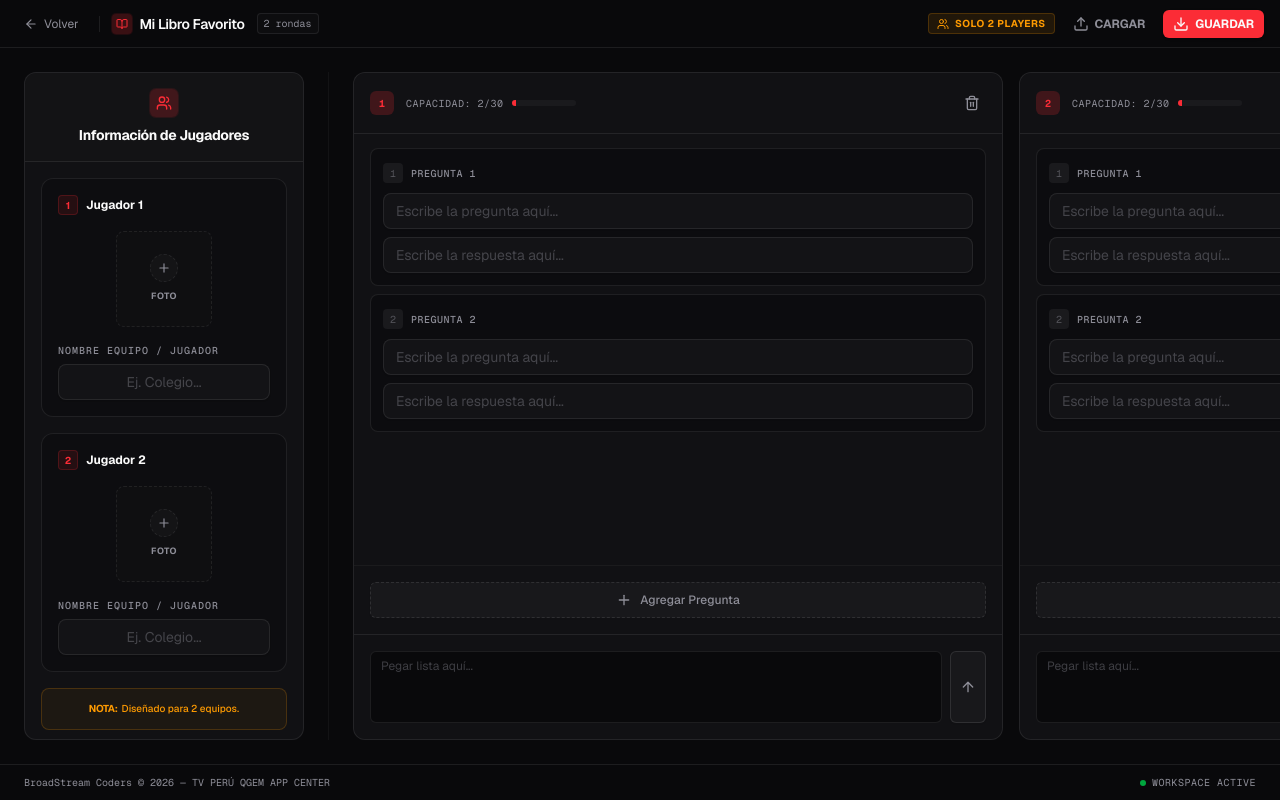
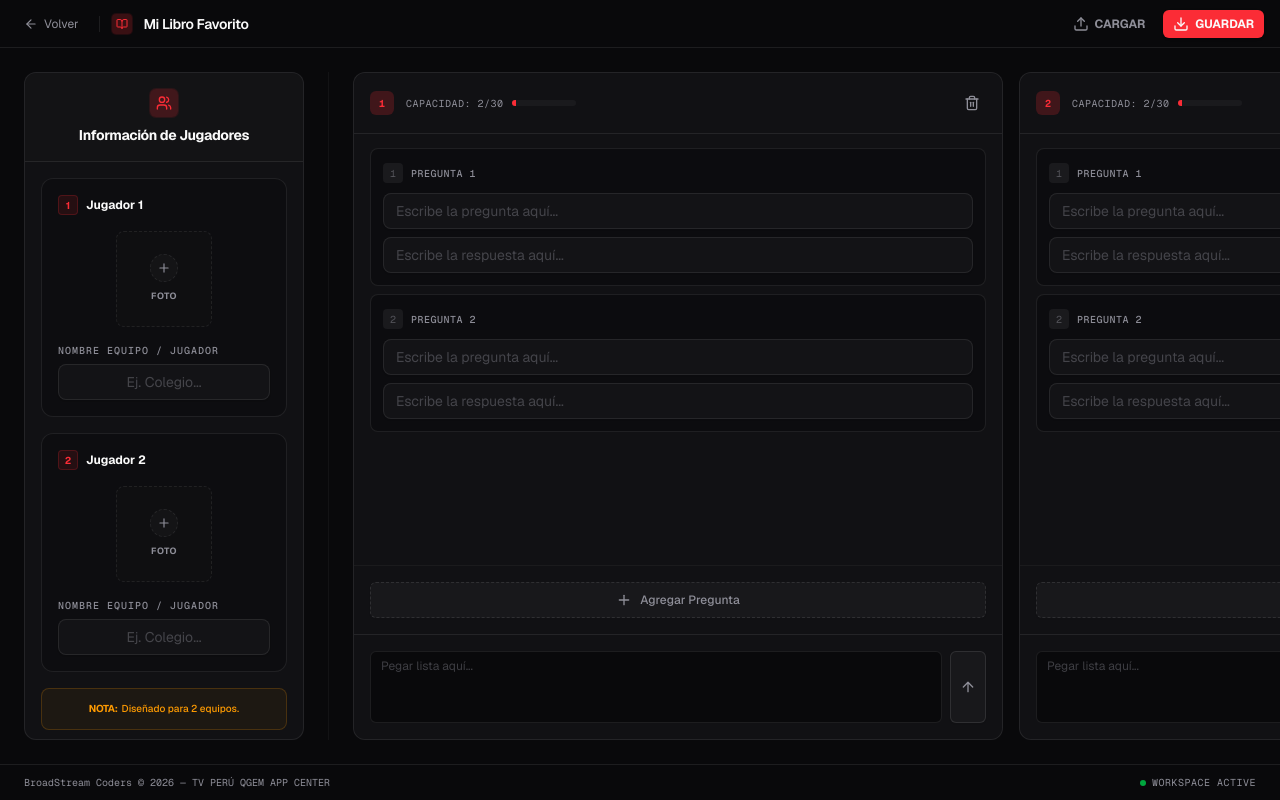
Before and after one commit to BroadStream-Coders/TvPeru-QGEM-AppCenter, a Next.js app in the folder apps/web/: page /workspaces/mi-libro-favorito in a window 1280 px wide. Built offline with nearby package versions, Linux system fonts and the light colour scheme.

Commit message:
refactor(web): implement useWorkspaceHeader hook for dynamic header management across multiple pages

```diff
--- a/apps/web/src/app/workspaces/album/page.tsx
+++ b/apps/web/src/app/workspaces/album/page.tsx
@@ -1,11 +1,10 @@
 "use client";
 
-import { useState } from "react";
+import { useState, useEffect } from "react";
 import { Image as ImageIcon } from "lucide-react";
 import { saveAsZip, loadZipFile } from "@/helpers/persistence";
-import { WorkspaceShell } from "@/components/shared/WorkspaceShell";
-import { FileActions } from "@/components/shared/FileActions";
 import { GroupsContainer } from "@/components/shared/group-column/layout/GroupsContainer";
+import { useWorkspaceHeader } from "@/hooks/use-workspace-header";
 import { nanoid } from "nanoid";
 import { ImageSlot } from "@/types";
 import { AlbumColumn } from "./components/AlbumColumn";
@@ -50,6 +49,8 @@ const createEmptyAlbumRound = (): AlbumRound => {
 
 export default function AlbumPage() {
   const [rounds, setRounds] = useState<AlbumRound[]>([createEmptyAlbumRound()]);
+  const setHeader = useWorkspaceHeader((s) => s.setHeader);
+  const resetHeader = useWorkspaceHeader((s) => s.resetHeader);
 
   const addRound = () => {
     setRounds((prev) => [...prev, createEmptyAlbumRound()]);
@@ -238,15 +239,22 @@ export default function AlbumPage() {
     }
   };
 
+  useEffect(() => {
+    return () => resetHeader();
+  }, [resetHeader]);
+
+  useEffect(() => {
+    setHeader({
+      title: "Album",
+      icon: <ImageIcon className="h-3 w-3" />,
+      format: "zip",
+      onSave: handleSave,
+      onLoad: handleLoad,
+    });
+  }, [rounds, setHeader]);
+
   return (
-    <WorkspaceShell
-      title="Album"
-      icon={<ImageIcon className="h-3 w-3" />}
-      badge={`${rounds.length} columna${rounds.length !== 1 ? "s" : ""}`}
-      actions={
-        <FileActions format="zip" onSave={handleSave} onLoad={handleLoad} />
-      }
-    >
+    <main className="flex-1 overflow-hidden">
       <GroupsContainer onAddGroup={addRound} addLabel="Agregar columna">
         {rounds.map((round, roundIndex) => (
           <AlbumColumn
@@ -263,6 +271,6 @@ export default function AlbumPage() {
           />
         ))}
       </GroupsContainer>
-    </WorkspaceShell>
+    </main>
   );
 }
--- a/apps/web/src/app/workspaces/calculo-mental/page.tsx
+++ b/apps/web/src/app/workspaces/calculo-mental/page.tsx
@@ -1,10 +1,11 @@
 "use client";
+
+import { useEffect } from "react";
 
 import { Calculator } from "lucide-react";
 import { saveAsJson, loadJsonFile } from "@/helpers/persistence";
-import { WorkspaceShell } from "@/components/shared/WorkspaceShell";
-import { FileActions } from "@/components/shared/FileActions";
 import { GroupsContainer } from "@/components/shared/group-column/layout/GroupsContainer";
+import { useWorkspaceHeader } from "@/hooks/use-workspace-header";
 import { useWorkspaceGroups } from "@/hooks/use-workspace-groups";
 import { CalculoMentalColumn } from "./components/CalculoMentalColumn";
 
@@ -43,6 +44,9 @@ export default function CalculoMentalPage() {
     replaceGroup,
     setGroups,
   } = useWorkspaceGroups<BoardData>([[createEmptyBoard()]], createEmptyBoard);
+
+  const setHeader = useWorkspaceHeader((s) => s.setHeader);
+  const resetHeader = useWorkspaceHeader((s) => s.resetHeader);
 
   const handleQuickLoad = (groupIndex: number, matrix: string[][]) => {
     const boards: BoardData[] = [];
@@ -89,15 +93,22 @@ export default function CalculoMentalPage() {
     }
   };
 
+  useEffect(() => {
+    return () => resetHeader();
+  }, [resetHeader]);
+
+  useEffect(() => {
+    setHeader({
+      title: "Cálculo Mental",
+      icon: <Calculator className="h-3 w-3" />,
+      format: "json",
+      onSave: handleSave,
+      onLoad: handleLoad,
+    });
+  }, [setHeader]);
+
   return (
-    <WorkspaceShell
-      title="Cálculo Mental"
-      icon={<Calculator className="h-3 w-3" />}
-      badge={`${groups.length} grupo${groups.length !== 1 ? "s" : ""}`}
-      actions={
-        <FileActions format="json" onSave={handleSave} onLoad={handleLoad} />
-      }
-    >
+    <main className="flex-1 overflow-hidden">
       <GroupsContainer onAddGroup={addGroup} addLabel="Añadir Grupo">
         {groups.map((boards, groupIndex) => (
           <CalculoMentalColumn
@@ -119,6 +130,6 @@ export default function CalculoMentalPage() {
           />
         ))}
       </GroupsContainer>
-    </WorkspaceShell>
+    </main>
   );
 }
--- a/apps/web/src/app/workspaces/deletreo/page.tsx
+++ b/apps/web/src/app/workspaces/deletreo/page.tsx
@@ -1,11 +1,12 @@
 "use client";
+
+import { useEffect } from "react";
 
 import { SpellCheck } from "lucide-react";
 import { saveAsJson, loadJsonFile } from "@/helpers/persistence";
 import { getColumnData } from "@/helpers/data-processing";
-import { WorkspaceShell } from "@/components/shared/WorkspaceShell";
-import { FileActions } from "@/components/shared/FileActions";
 import { GroupsContainer } from "@/components/shared/group-column/layout/GroupsContainer";
+import { useWorkspaceHeader } from "@/hooks/use-workspace-header";
 import { useWorkspaceGroups } from "@/hooks/use-workspace-groups";
 import { DeletreoColumn } from "./components/DeletreoColumn";
 
@@ -30,6 +31,9 @@ export default function DeletreoPage() {
     replaceGroup,
     setGroups,
   } = useWorkspaceGroups<string>([["", "", ""]], () => "");
+
+  const setHeader = useWorkspaceHeader((s) => s.setHeader);
+  const resetHeader = useWorkspaceHeader((s) => s.resetHeader);
 
   const handleQuickLoad = (groupIndex: number, matrix: string[][]) => {
     replaceGroup(groupIndex, getColumnData(matrix, 0));
@@ -56,15 +60,22 @@ export default function DeletreoPage() {
     }
   };
 
+  useEffect(() => {
+    return () => resetHeader();
+  }, [resetHeader]);
+
+  useEffect(() => {
+    setHeader({
+      title: "Deletreo",
+      icon: <SpellCheck className="h-3 w-3" />,
+      format: "json",
+      onSave: handleSave,
+      onLoad: handleLoad,
+    });
+  }, [setHeader]);
+
   return (
-    <WorkspaceShell
-      title="Deletreo"
-      icon={<SpellCheck className="h-3 w-3" />}
-      badge={`${groups.length} ronda${groups.length !== 1 ? "s" : ""}`}
-      actions={
-        <FileActions format="json" onSave={handleSave} onLoad={handleLoad} />
-      }
-    >
+    <main className="flex-1 overflow-hidden">
       <GroupsContainer onAddGroup={addGroup} addLabel="Agregar ronda">
         {groups.map((words, groupIndex) => (
           <DeletreoColumn
@@ -81,6 +92,6 @@ export default function DeletreoPage() {
           />
         ))}
       </GroupsContainer>
-    </WorkspaceShell>
+    </main>
   );
 }
--- a/apps/web/src/app/workspaces/examen/page.tsx
+++ b/apps/web/src/app/workspaces/examen/page.tsx
@@ -1,10 +1,9 @@
 "use client";
 
-import { useRef } from "react";
+import { useRef, useEffect } from "react";
 import { FileText, Layers } from "lucide-react";
 import { saveAsJson, loadJsonFile } from "@/helpers/persistence";
-import { WorkspaceShell } from "@/components/shared/WorkspaceShell";
-import { FileActions } from "@/components/shared/FileActions";
+import { useWorkspaceHeader } from "@/hooks/use-workspace-header";
 import { LevelTabs } from "@/components/shared/LevelTabs";
 import { nanoid } from "nanoid";
 import { ExamenSessionData } from "./types";
@@ -36,6 +35,9 @@ export default function ExamenPage() {
   const level2Ref = useRef<ExamenLevel2ViewRef>(null);
   const level3Ref = useRef<ExamenLevel3ViewRef>(null);
   const level4Ref = useRef<ExamenLevel4ViewRef>(null);
+
+  const setHeader = useWorkspaceHeader((s) => s.setHeader);
+  const resetHeader = useWorkspaceHeader((s) => s.resetHeader);
 
   const handleSave = () => {
     const data1 = level1Ref.current?.getData() || [];
@@ -164,15 +166,22 @@ export default function ExamenPage() {
     }
   };
 
+  useEffect(() => {
+    return () => resetHeader();
+  }, [resetHeader]);
+
+  useEffect(() => {
+    setHeader({
+      title: "Examen",
+      icon: <FileText className="h-3 w-3" />,
+      format: "json",
+      onSave: handleSave,
+      onLoad: handleLoad,
+    });
+  }, [setHeader]);
+
   return (
-    <WorkspaceShell
-      title="Examen"
-      icon={<FileText className="h-3 w-3" />}
-      badge="4 niveles"
-      actions={
-        <FileActions format="json" onSave={handleSave} onLoad={handleLoad} />
-      }
-    >
+    <main className="flex-1 overflow-hidden">
       <LevelTabs
         levels={[
           {
@@ -197,6 +206,6 @@ export default function ExamenPage() {
           },
         ]}
       />
-    </WorkspaceShell>
+    </main>
   );
 }
--- a/apps/web/src/app/workspaces/impostor/page.tsx
+++ b/apps/web/src/app/workspaces/impostor/page.tsx
@@ -1,11 +1,10 @@
 "use client";
 
-import { useState } from "react";
+import { useState, useEffect } from "react";
 import { VenetianMask, Layers } from "lucide-react";
 import { nanoid } from "nanoid";
 import { saveAsZip, loadZipFile } from "@/helpers/persistence";
-import { WorkspaceShell } from "@/components/shared/WorkspaceShell";
-import { FileActions } from "@/components/shared/FileActions";
+import { useWorkspaceHeader } from "@/hooks/use-workspace-header";
 import { LevelTabs } from "@/components/shared/LevelTabs";
 import { ImpostorLevel1View } from "./components/ImpostorLevel1View";
 import { ImpostorLevel2View } from "./components/ImpostorLevel2View";
@@ -90,6 +89,12 @@ export default function ImpostorPage() {
     nivel1: [createEmptyLevel1Round()],
     nivel2: [createEmptyLevel2Round()],
   });
+
+  const setHeader = useWorkspaceHeader((s) => s.setHeader);
+  const resetHeader = useWorkspaceHeader((s) => s.resetHeader);
+
+  const totalRounds =
+    roundsPerLevel.nivel1.length + roundsPerLevel.nivel2.length;
 
   const setRoundsForLevel = (
     level: LevelId,
@@ -454,18 +459,22 @@ export default function ImpostorPage() {
     }
   };
 
-  const totalRounds =
-    roundsPerLevel.nivel1.length + roundsPerLevel.nivel2.length;
+  useEffect(() => {
+    return () => resetHeader();
+  }, [resetHeader]);
+
+  useEffect(() => {
+    setHeader({
+      title: "Impostor",
+      icon: <VenetianMask className="h-3 w-3" />,
+      format: "zip",
+      onSave: handleSave,
+      onLoad: handleLoad,
+    });
+  }, [setHeader]);
 
   return (
-    <WorkspaceShell
-      title="Impostor"
-      icon={<VenetianMask className="h-3 w-3" />}
-      badge={`${totalRounds} ronda${totalRounds !== 1 ? "s" : ""}`}
-      actions={
-        <FileActions format="zip" onSave={handleSave} onLoad={handleLoad} />
-      }
-    >
+    <main className="flex-1 overflow-hidden">
       <LevelTabs
         levels={[
           {
@@ -500,6 +509,6 @@ export default function ImpostorPage() {
           },
         ]}
       />
-    </WorkspaceShell>
+    </main>
   );
 }
--- a/apps/web/src/app/workspaces/mi-libro-favorito/page.tsx
+++ b/apps/web/src/app/workspaces/mi-libro-favorito/page.tsx
@@ -1,11 +1,10 @@
 "use client";
 
-import { useState } from "react";
+import { useState, useEffect } from "react";
 import { BookOpen, Users } from "lucide-react";
 import { saveAsZip, loadZipFile } from "@/helpers/persistence";
-import { WorkspaceShell } from "@/components/shared/WorkspaceShell";
-import { FileActions } from "@/components/shared/FileActions";
 import { GroupsContainer } from "@/components/shared/group-column/layout/GroupsContainer";
+import { useWorkspaceHeader } from "@/hooks/use-workspace-header";
 import { useWorkspaceGroups } from "@/hooks/use-workspace-groups";
 import { LibroColumn } from "./components/LibroColumn";
 import { PlayersColumn } from "./components/PlayersColumn";
@@ -48,6 +47,9 @@ export default function MiLibroFavoritoPage() {
     { name: "", imagePreview: null },
     { name: "", imagePreview: null },
   ]);
+
+  const setHeader = useWorkspaceHeader((s) => s.setHeader);
+  const resetHeader = useWorkspaceHeader((s) => s.resetHeader);
 
   const {
     groups,
@@ -151,23 +153,22 @@ export default function MiLibroFavoritoPage() {
     }
   };
 
+  useEffect(() => {
+    return () => resetHeader();
+  }, [resetHeader]);
+
+  useEffect(() => {
+    setHeader({
+      title: "Mi Libro Favorito",
+      icon: <BookOpen className="h-3 w-3" />,
+      format: "zip",
+      onSave: handleSave,
+      onLoad: handleLoad,
+    });
+  }, [setHeader]);
+
   return (
-    <WorkspaceShell
-      title="Mi Libro Favorito"
-      icon={<BookOpen className="h-3 w-3" />}
-      badge={`${groups.length} ronda${groups.length !== 1 ? "s" : ""}`}
-      actions={
-        <>
-          <div className="flex items-center gap-1.5 px-2 py-0.5 rounded border border-amber-500/20 bg-amber-500/10 text-amber-500">
-            <Users className="h-3 w-3" />
-            <span className="text-2xs font-bold uppercase tracking-wider">
-              Solo 2 Players
-            </span>
-          </div>
-          <FileActions format="zip" onSave={handleSave} onLoad={handleLoad} />
-        </>
-      }
-    >
+    <main className="flex-1 overflow-hidden">
       <div className="flex h-full overflow-hidden">
         {/* Player info column — se mantiene fuera del sistema de grupos */}
         <div className="shrink-0 overflow-y-auto py-6 px-6">
@@ -203,6 +204,6 @@ export default function MiLibroFavoritoPage() {
           </GroupsContainer>
         </div>
       </div>
-    </WorkspaceShell>
+    </main>
   );
 }
--- a/apps/web/src/app/workspaces/redactor/page.tsx
+++ b/apps/web/src/app/workspaces/redactor/page.tsx
@@ -1,10 +1,11 @@
 "use client";
+
+import { useEffect } from "react";
 
 import { PenTool } from "lucide-react";
 import { saveAsJson, loadJsonFile } from "@/helpers/persistence";
-import { WorkspaceShell } from "@/components/shared/WorkspaceShell";
-import { FileActions } from "@/components/shared/FileActions";
 import { GroupsContainer } from "@/components/shared/group-column/layout/GroupsContainer";
+import { useWorkspaceHeader } from "@/hooks/use-workspace-header";
 import { useWorkspaceGroups } from "@/hooks/use-workspace-groups";
 import { RedactorCard } from "./components/RedactorColumn";
 
@@ -37,6 +38,9 @@ export default function RedactorPage() {
     setGroups,
   } = useWorkspaceGroups<RedactorRowData>([[createEmptyRow()]], createEmptyRow);
 
+  const setHeader = useWorkspaceHeader((s) => s.setHeader);
+  const resetHeader = useWorkspaceHeader((s) => s.resetHeader);
+
   const handleQuickLoad = (groupIndex: number, matrix: string[][]) => {
     const rows = matrix.map((row) => ({
       original: (row[0] || "").trim(),
@@ -66,15 +70,22 @@ export default function RedactorPage() {
     }
   };
 
+  useEffect(() => {
+    return () => resetHeader();
+  }, [resetHeader]);
+
+  useEffect(() => {
+    setHeader({
+      title: "Redactor",
+      icon: <PenTool className="h-3 w-3" />,
+      format: "json",
+      onSave: handleSave,
+      onLoad: handleLoad,
+    });
+  }, [setHeader]);
+
   return (
-    <WorkspaceShell
-      title="Redactor"
-      icon={<PenTool className="h-3 w-3" />}
-      badge={`${groups.length} ronda${groups.length !== 1 ? "s" : ""}`}
-      actions={
-        <FileActions format="json" onSave={handleSave} onLoad={handleLoad} />
-      }
-    >
+    <main className="flex-1 overflow-hidden">
       <GroupsContainer onAddGroup={addGroup} addLabel="Agregar ronda">
         {groups.map((rows, groupIndex) => (
           <RedactorCard
@@ -94,6 +105,6 @@ export default function RedactorPage() {
           />
         ))}
       </GroupsContainer>
-    </WorkspaceShell>
+    </main>
   );
 }
--- a/apps/web/src/hooks/use-workspace-header.ts
+++ b/apps/web/src/hooks/use-workspace-header.ts
@@ -8,7 +8,7 @@ interface WorkspaceHeaderState {
   onSave?: () => void;
   onLoad?: (file: File) => void;
   setHeader: (
-    header: Omit<WorkspaceHeaderState, "setHeader" | "resetHeader">
+    header: Omit<WorkspaceHeaderState, "setHeader" | "resetHeader">,
   ) => void;
   resetHeader: () => void;
 }
```
